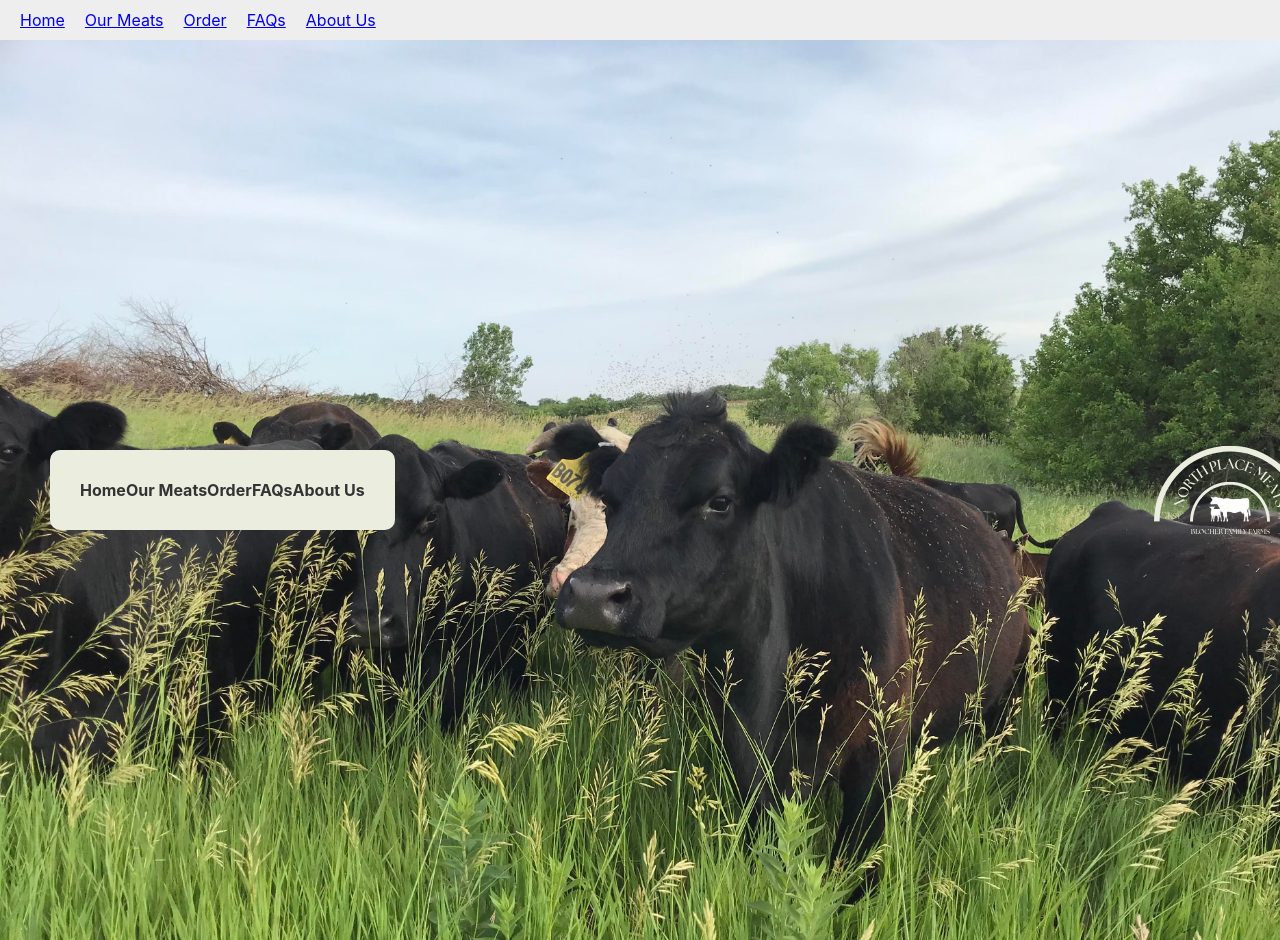
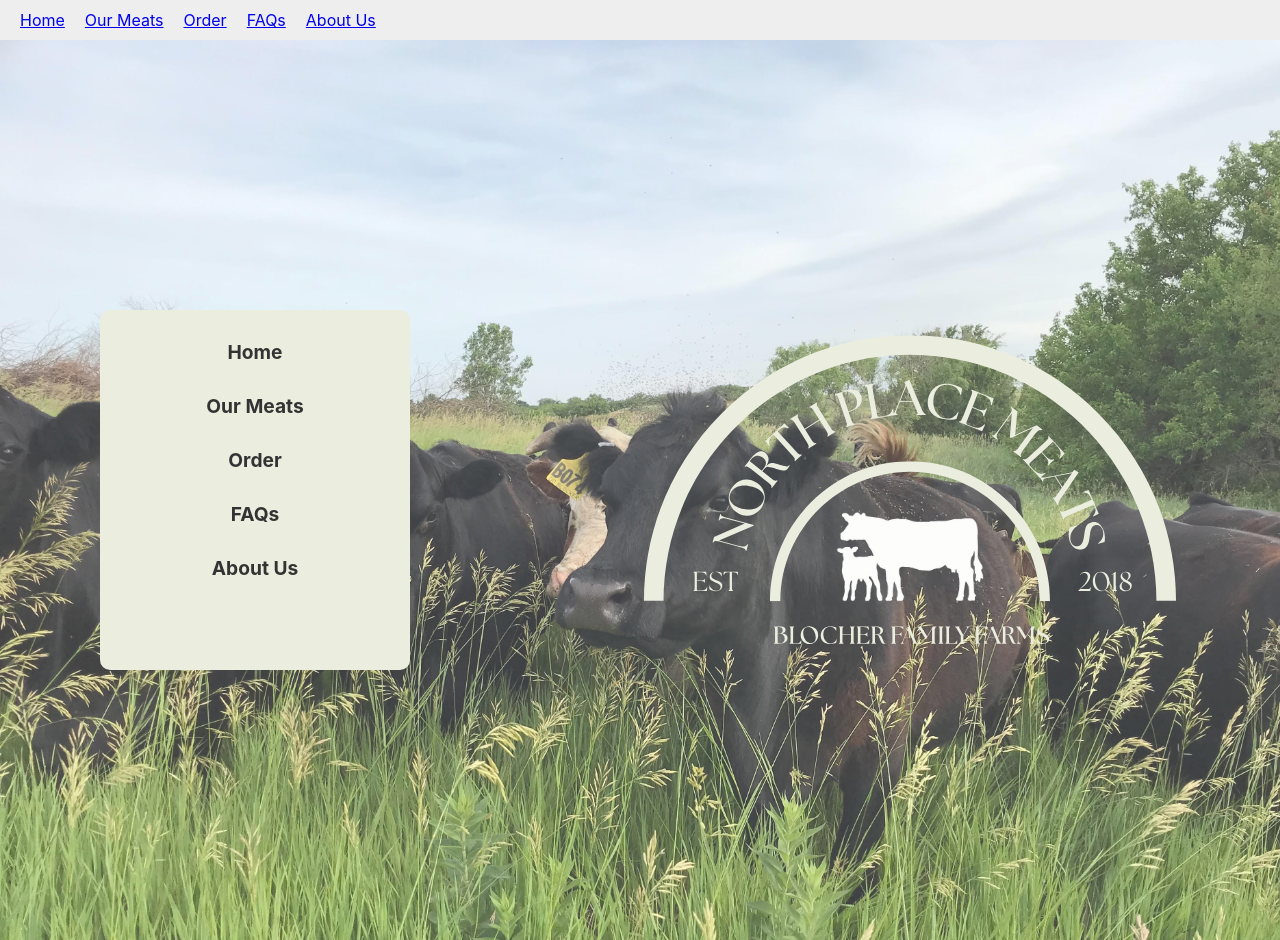
Before and after one commit to tnthreat33/north-place-meats, a React (Create React App) app: page / in a window 1280 px wide. Shown: the top 940 px of the page. Built offline with nearby package versions, Linux system fonts and the light colour scheme.

Commit message:
edit css for homepage

```diff
--- a/src/App.css
+++ b/src/App.css
@@ -7,10 +7,21 @@
   min-height: 100vh;
   display: flex;
   align-items: center;
-  justify-content: space-between;
-  padding: 50px;
+  gap: 150px;
+  padding: 50px 50px 50px 50px;
+}
+.homepage::before {
+  content: "";
+  position: absolute;
+  inset: 0; /* stretch to cover */
+  background-color: rgba(255, 255, 255, 0.2); /* white overlay, 50% see-through */
+  z-index: 0;
 }
 
+.homepage > * {
+  position: relative;
+  z-index: 1;
+}
 
 .nav-box {
   background-color: #ebeddf;
@@ -18,7 +29,17 @@
   border-radius: 10px;
   display: flex;
   flex-direction: column;
-  gap: 15px;
+  gap: 20px;
+  width:250px;
+  height: 300px;
+  font-size: larger;
+  margin-left: 50px;
+}
+.homepage-nav {
+  display: flex;
+  flex-direction: column;
+  gap: 30px; /* space between links */
+  align-items: center;
 }
 
 
@@ -34,7 +55,7 @@
 
 
 .homepage-logo {
-  max-width: 200px;
+  width:700px;
   height: auto;
 }
 
--- a/src/pages/AboutUs.js
+++ b/src/pages/AboutUs.js
@@ -1,5 +1,5 @@
 import '../App.css';
-import aboutus from "../images/aboutus.svg";
+import aboutus from "../images/aboutus.jpg";
 
 
 export default function AboutUs() {
```
Also changed, not shown: src/images/aboutus.jpg (added).
